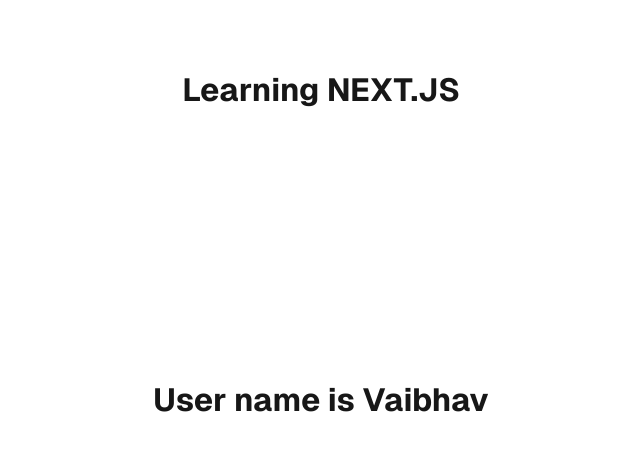
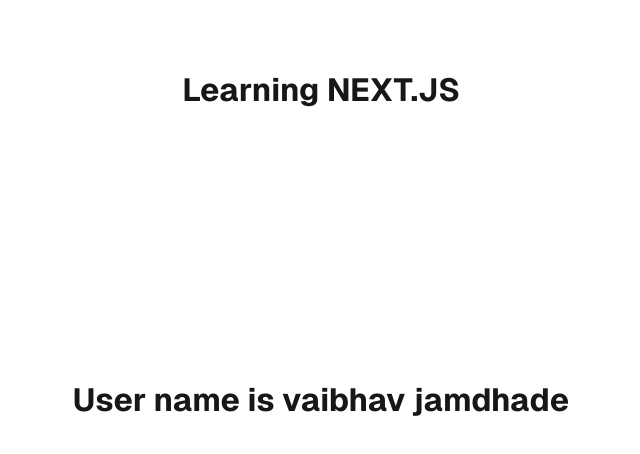
Before and after one commit to vaibhavj20/Learning-NEXT.JS, a Next.js app in the folder practice-project/: page / in a window 1280 px wide. Shown: the top 454 px of the page, without its empty margins (319-959 px from the left). Built offline with nearby package versions, Linux system fonts and the light colour scheme.

Commit message:
props(passing data)

```diff
--- a/practice-project/src/app/page.js
+++ b/practice-project/src/app/page.js
@@ -4,16 +4,18 @@
   return (
     <div className={styles.page}>
       <h1>Learning NEXT.JS</h1>
-      <User />
+      <User name="vaibhav" surname="jamdhade" />
+      {/* <User name="satish" surname="shejwal" /> */}
       {/* <User />  resusable compo*/}
     </div>
   );
 }
 
-const User = () => {
+const User = (props) => {
   return (
     <div>
-      <h1>User name is Vaibhav</h1>
+      <h1>{`User name is ${props.name} ${props.surname} `}</h1>
+      {/* <p>User name is {props.name}</p> */}
     </div>
   );
 };
```
